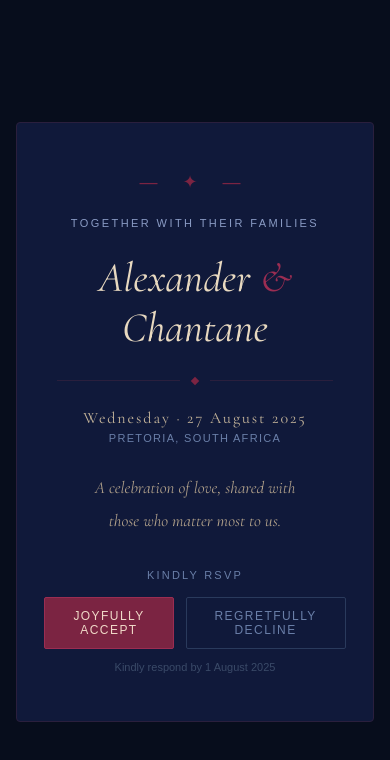
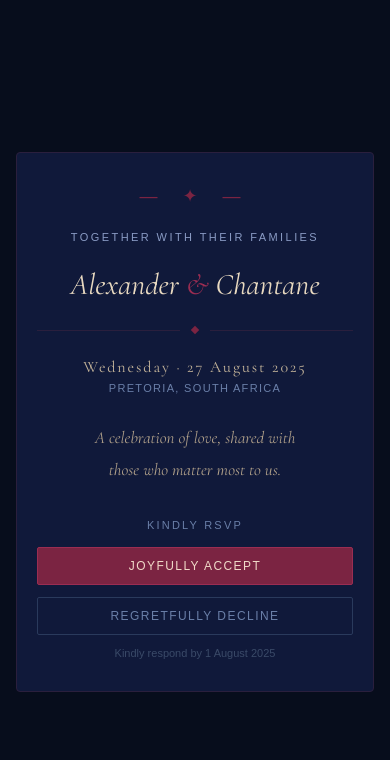
Before and after one commit to AlexanderBCIT/wedding-invite, a website: page index.html in a window 390 px wide. Drawn offline with nearby package versions, Linux system fonts and the light colour scheme.

Commit message:
Api fixed + more dynamic for mobile

```diff
--- a/index.html
+++ b/index.html
@@ -224,6 +224,34 @@
     }
 
     .hidden { display: none; }
+
+    @media (max-width: 480px) {
+      .card {
+        padding: 2rem 1.25rem;
+      }
+
+      .names {
+        font-size: 30px;
+      }
+
+      .rsvp-btns {
+        flex-direction: column;
+        align-items: center;
+      }
+
+      .btn-yes, .btn-no {
+        width: 100%;
+        text-align: center;
+      }
+
+      .name-row {
+        flex-direction: column;
+      }
+
+      .name-input {
+        width: 100%;
+      }
+    }
   </style>
 </head>
 <body>
@@ -269,7 +297,7 @@
   </div>
 
   <script>
-    const API_URL = ' https://wedding-invite-api-8d92.onrender.com';
+    const API_URL = 'https://wedding-invite-api-8d92.onrender.com/rsvp';
     let currentChoice = '';
 
     function showForm(choice) {
```
